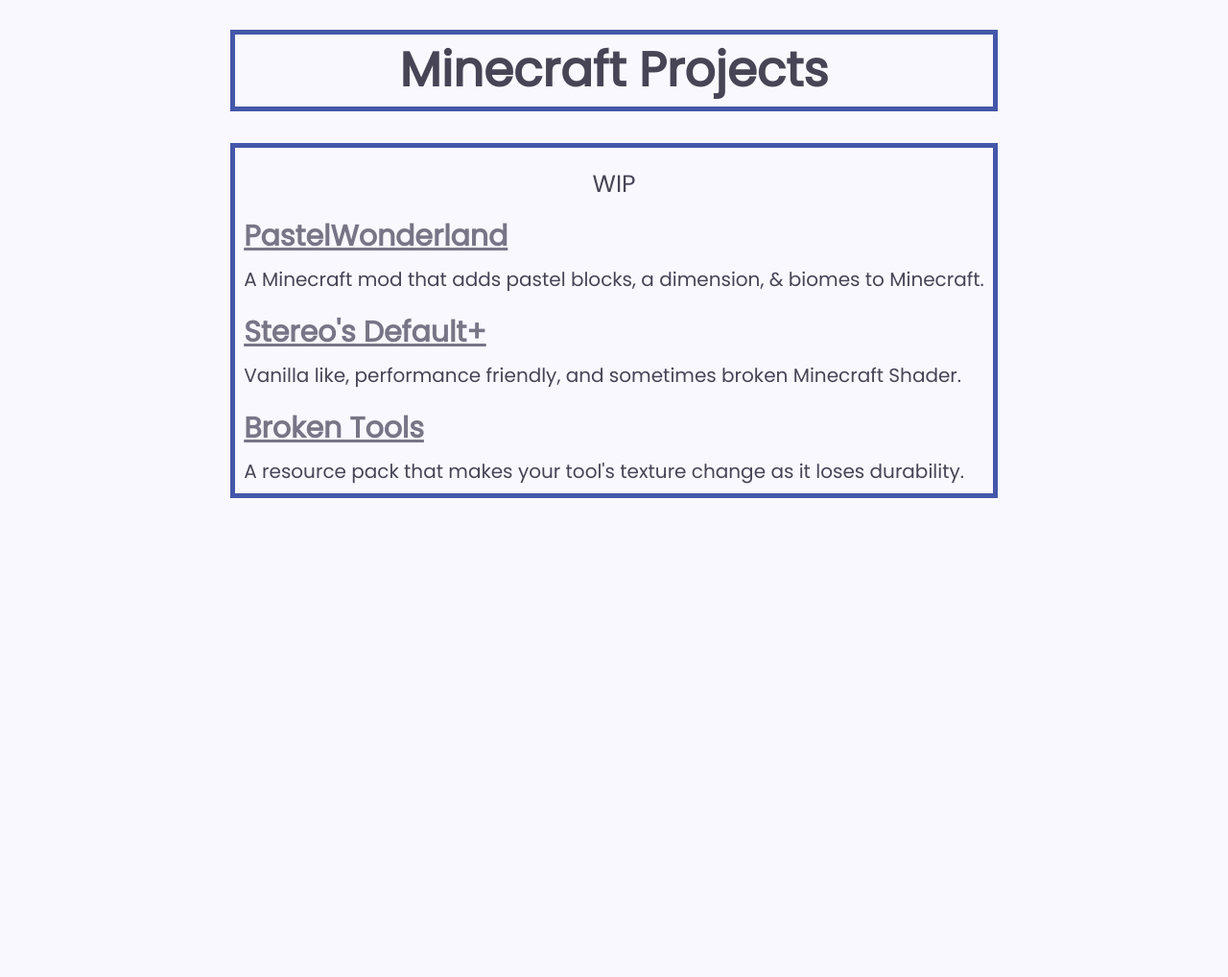
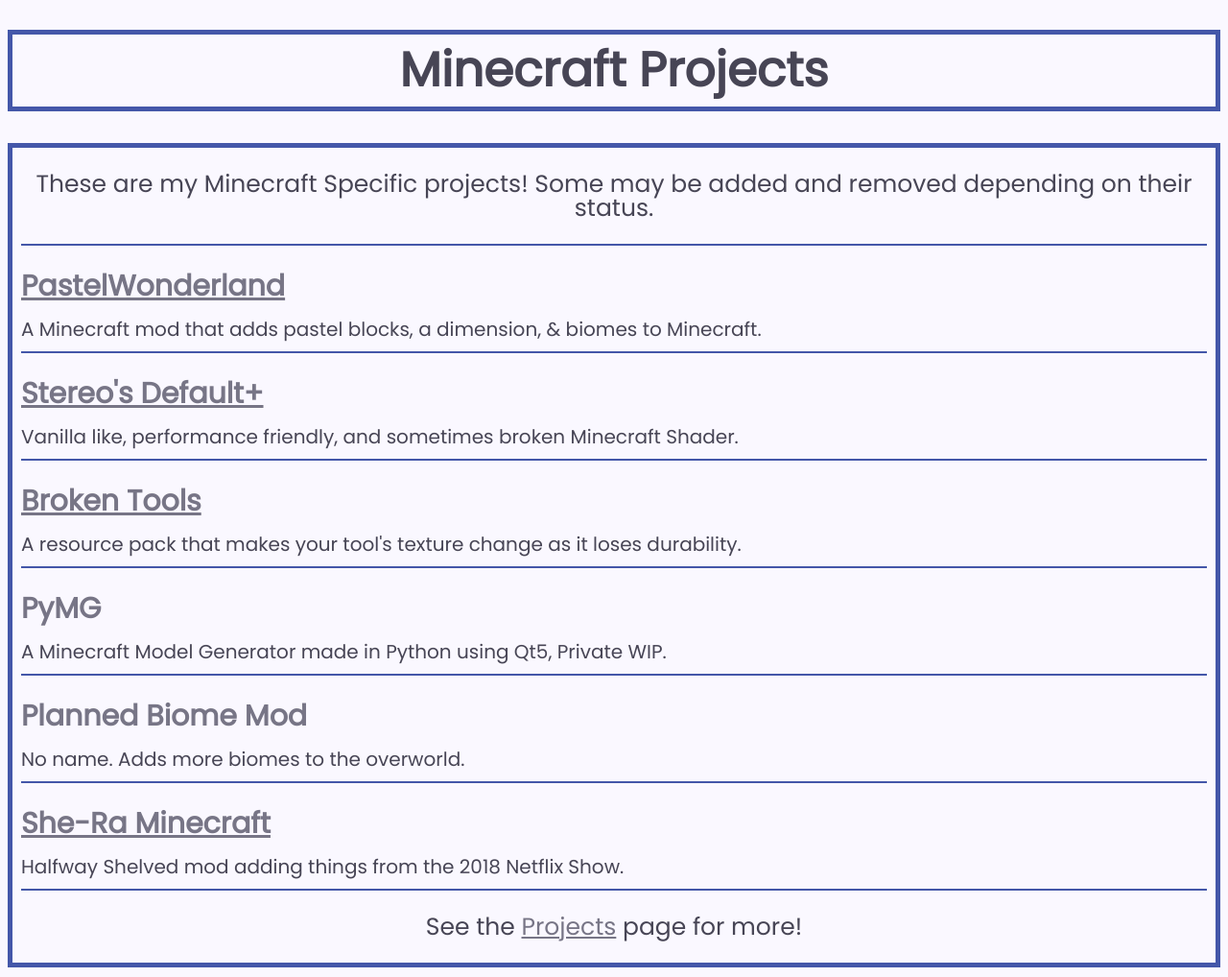
Before and after one commit to Stereo528/WebsiteRewrite, a plain HTML site: page minecraft.html in a window 1280 px wide. Shown: the part 67-1085 px from the top of the page at 96% size. Before the commit the page ends 800 px from the top, so only its background shows below. Drawn offline with Linux system fonts and the light colour scheme.

Commit message:
more projects, <hr>, add padding in places

```diff
--- a/index.css
+++ b/index.css
@@ -102,6 +102,7 @@ body {
     justify-content: center;
     text-align: center;
     font-size: 25px;
+    padding-bottom: 10px;
 }
 
 .page a {
@@ -125,3 +126,8 @@ body {
     text-align: left;
     margin-bottom: 10px;
 }
+
+hr {
+    border: 1px solid var(--accent-color);
+    margin: 10px 0;
+}
--- a/minecraft.html
+++ b/minecraft.html
@@ -39,19 +39,39 @@
         <div class="page">
             <h1 class="page-title">Minecraft Projects</h1>
             <div class="page-content">
-                <p>WIP</p>
+                <p>These are my Minecraft Specific projects! Some may be added and removed depending on their status.</p>
+                <hr>
                 <div class="project">
                     <p class="project-title"><a href="https://github.com/devOS-Sanity-Edition/pastelwonderland">PastelWonderland</a></p>
                     <p class="project-description">A Minecraft mod that adds pastel blocks, a dimension, & biomes to Minecraft.</p>
                 </div>
+                <hr>
                 <div class="project">
                     <p class="project-title"><a href="https://www.curseforge.com/minecraft/customization/stereos-default-plus/">Stereo's Default+</a></p>
                     <p class="project-description">Vanilla like, performance friendly, and sometimes broken Minecraft Shader.</p>
                 </div>
+                <hr>
                 <div class="project">
                     <p class="project-title"><a href="https://www.curseforge.com/minecraft/texture-packs/broken-tools">Broken Tools</a></p>
                     <p class="project-description">A resource pack that makes your tool's texture change as it loses durability.</p>
                 </div>
+                <hr>
+                <div class="project">
+                    <p class="project-title"><a>PyMG</a></p>
+                    <p class="project-description">A Minecraft Model Generator made in Python using Qt5, Private WIP.</p>
+                </div>
+                <hr>
+                <div class="project">
+                    <p class="project-title"><a>Planned Biome Mod</a></p>
+                    <p class="project-description">No name. Adds more biomes to the overworld.</p>
+                </div>
+                <hr>
+                <div class="project">
+                    <p class="project-title"><a href="https://github.com/Stereo528/She-ra_Minecraft">She-Ra Minecraft</a></p>
+                    <p class="project-description">Halfway Shelved mod adding things from the 2018 Netflix Show.</p>
+                </div>
+                <hr>
+                <p>See the <a href="other.html">Projects</a> page for more!</p>
             </div>
         </div>
     </body>
```
